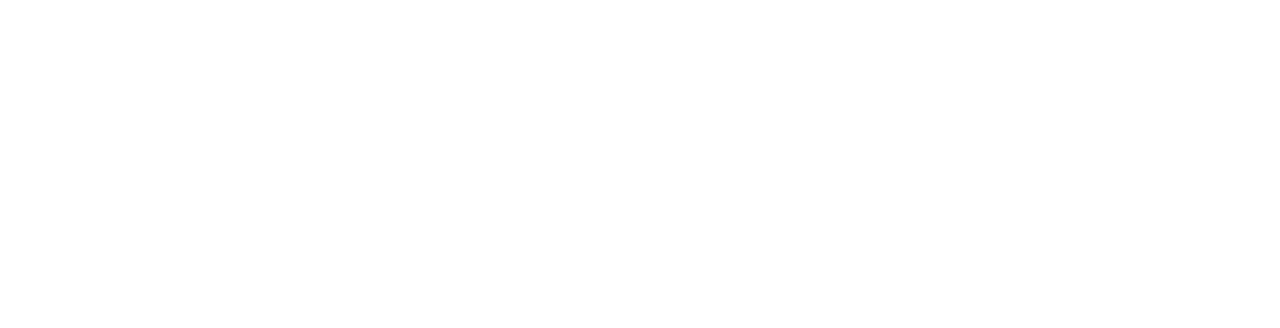
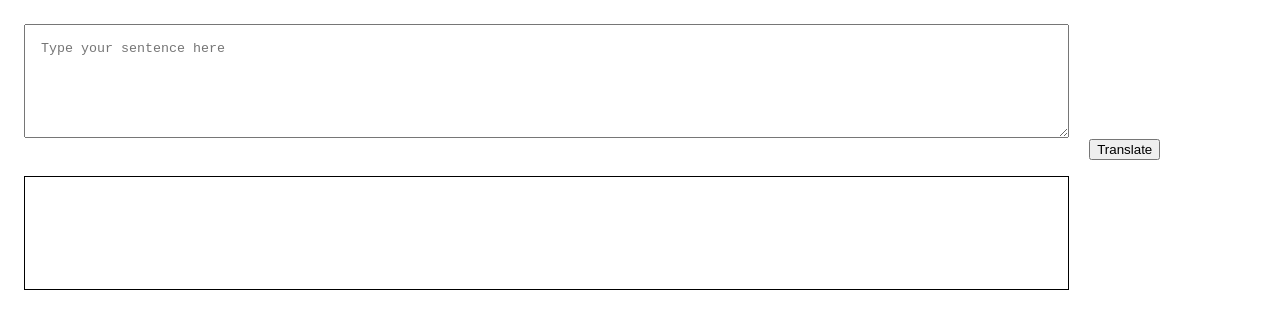
Before and after one commit to TejasShekar/Speak_like_Minion, a plain HTML site: page index.html in a window 1280 px wide. Drawn offline with Linux system fonts and the light colour scheme.

Commit message:
Basic GUI

```diff
--- a/index.html
+++ b/index.html
@@ -5,9 +5,12 @@
     <meta http-equiv="X-UA-Compatible" content="IE=edge">
     <meta name="viewport" content="width=device-width, initial-scale=1.0">
     <title>Banana Translator App</title>
+    <link rel="stylesheet" href="style.css">
 </head>
 <body>
-
+    <textarea id="input-txt" placeholder="Type your sentence here"></textarea>
+    <button id="translate-btn">Translate</button>
+    <div class="output"></div>
     <script src="app.js" type="text/javascript"></script>
 </body>
 </html>
--- /dev/null
+++ b/style.css
@@ -0,0 +1,12 @@
+textarea{
+    height: 10vh;
+    width: 80%;
+    padding: 1rem;
+    margin: 1rem;
+}
+.output{
+    height: 10vh;
+    width: 80%;
+    padding: 1rem;
+    margin: 1rem;
+    border: 1px solid black;
```
